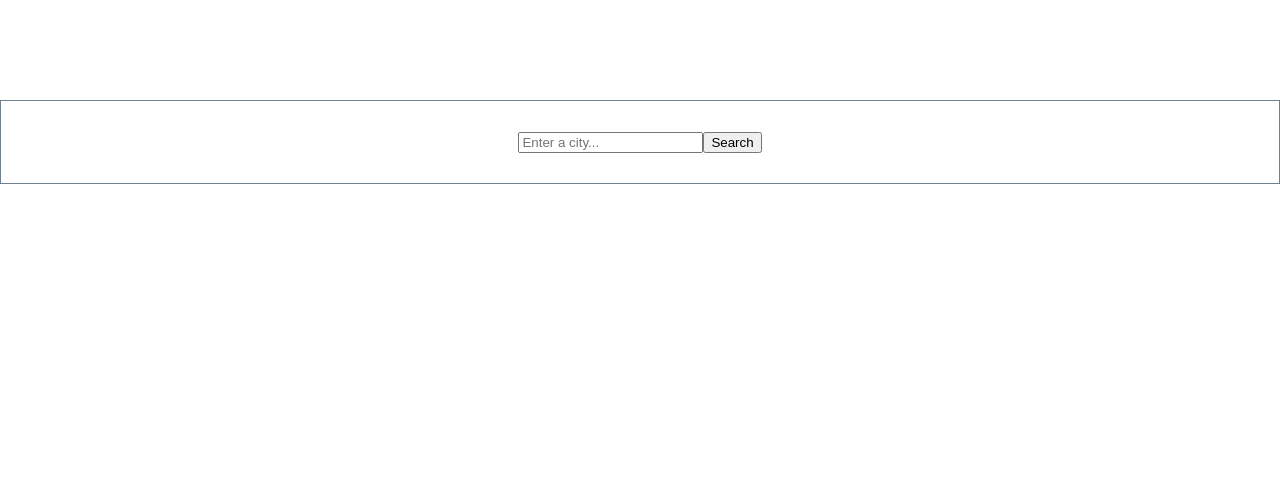
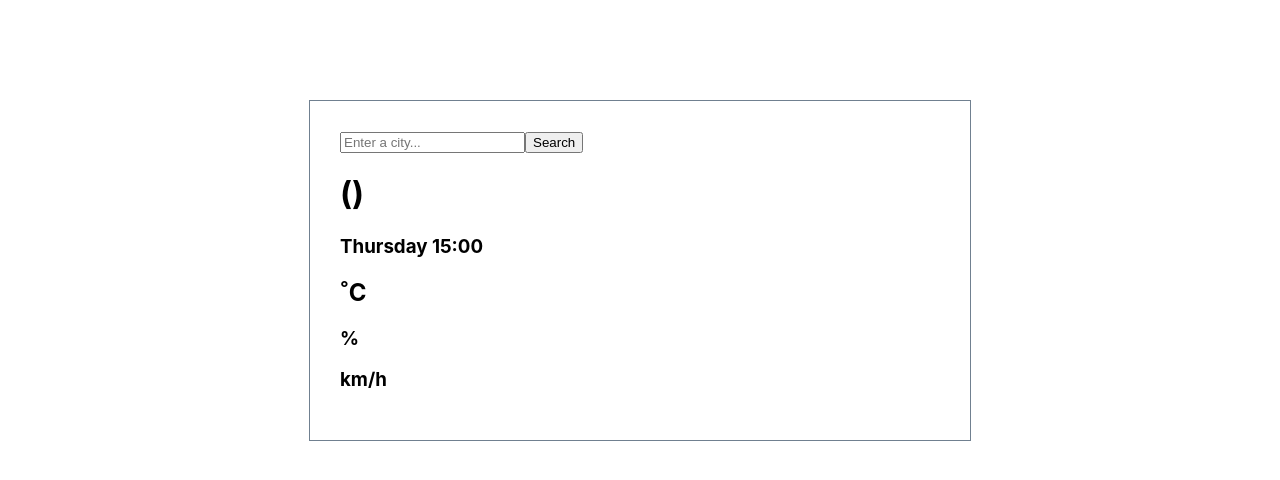
Before and after one commit to gabz2407/react-weather-app, a React (Create React App) app: page / in a window 1280 px wide. Shown: the top 480 px of the page. Built offline with nearby package versions, Linux system fonts and the light colour scheme.

Commit message:
DisplayWeather component

```diff
--- a/src/App.css
+++ b/src/App.css
@@ -1,8 +1,8 @@
 .App {
-  text-align: center;
 }
 
 .App {
+  width: 600px;
   margin: 100px auto;
   border: 1px solid slategrey;
   padding: 30px;
--- a/src/App.js
+++ b/src/App.js
@@ -1,12 +1,24 @@
 import React, { useState } from "react";
 import axios from "axios";
+
+import DisplayWeather from "./DisplayWeather";
 import "./App.css";
 
 function App() {
   const [city, setCity] = useState("");
+  const [weatherResponse, setWeatherResponse] = useState("");
 
   function getWeather(response) {
-    console.log(response.data);
+    let weather = {
+      city: response.data.name,
+      country: response.data.sys.country,
+      temperature: Math.round(response.data.main.temp),
+      description: response.data.weather[0].description,
+      windSpeed: response.data.wind.speed,
+      humidity: response.data.main.humidity,
+    };
+
+    setWeatherResponse(weather);
   }
 
   function searchCity(event) {
@@ -30,6 +42,7 @@ function App() {
         />
         <input type="submit" value="Search" />
       </form>
+      <DisplayWeather weather={weatherResponse} />
     </div>
   );
 }
--- /dev/null
+++ b/src/DisplayWeather.js
@@ -0,0 +1,20 @@
+export default function DisplayWeather(props) {
+  return (
+    <div className="DisplayWeather">
+      <div>
+        <h1>
+          {props.weather.city} ({props.weather.country})
+        </h1>
+        <h3>Thursday 15:00</h3>
+        <h3>{props.weather.description}</h3>
+      </div>
+      <div>
+        <div>
+          <h2>{props.weather.temperature}˚C</h2>
+        </div>
+        <h3>{props.weather.humidity}%</h3>
+        <h3>{props.weather.windSpeed}km/h</h3>
+      </div>
+    </div>
+  );
+}
```
